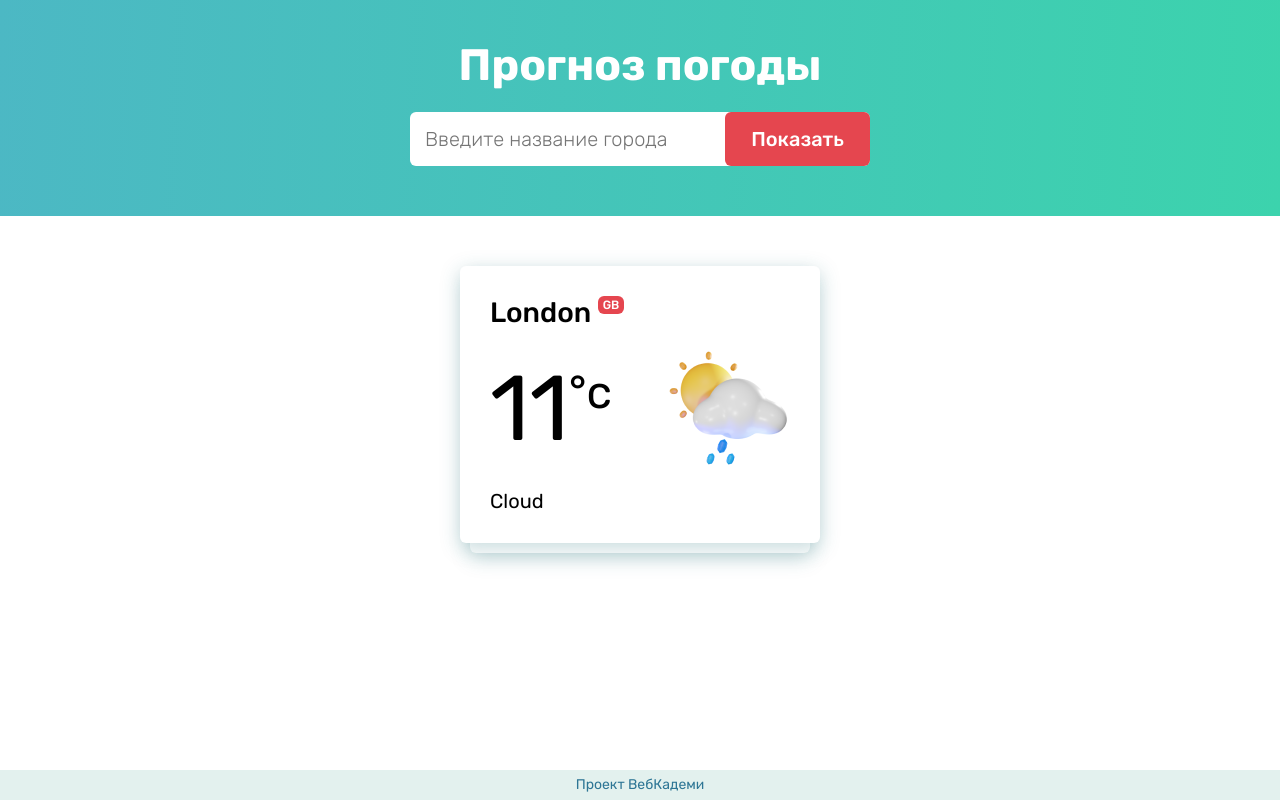
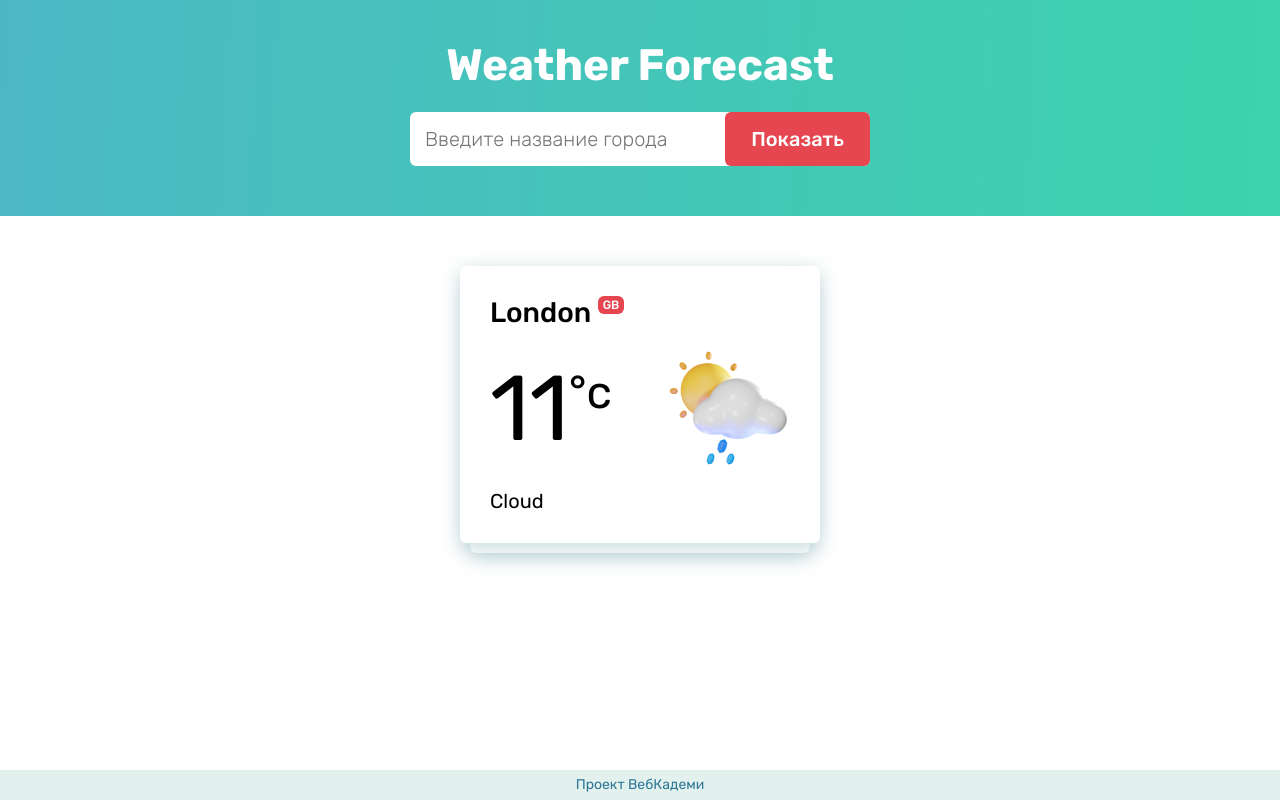
Before and after one commit to AleksF2022/weather2411, a plain HTML site: page index.html in a window 1280 px wide. Drawn offline with Linux system fonts and the light colour scheme.

Commit message:
title changed

```diff
--- a/index.html
+++ b/index.html
@@ -12,7 +12,7 @@
 <body>
 
     <header class="header">
-        <h1 class="title">Прогноз погоды</h1>
+        <h1 class="title">Weather Forecast</h1>
         <form class="form">
             <input class="input" type="text" placeholder="Введите название города">
             <button class="btn">Показать</button>
```
